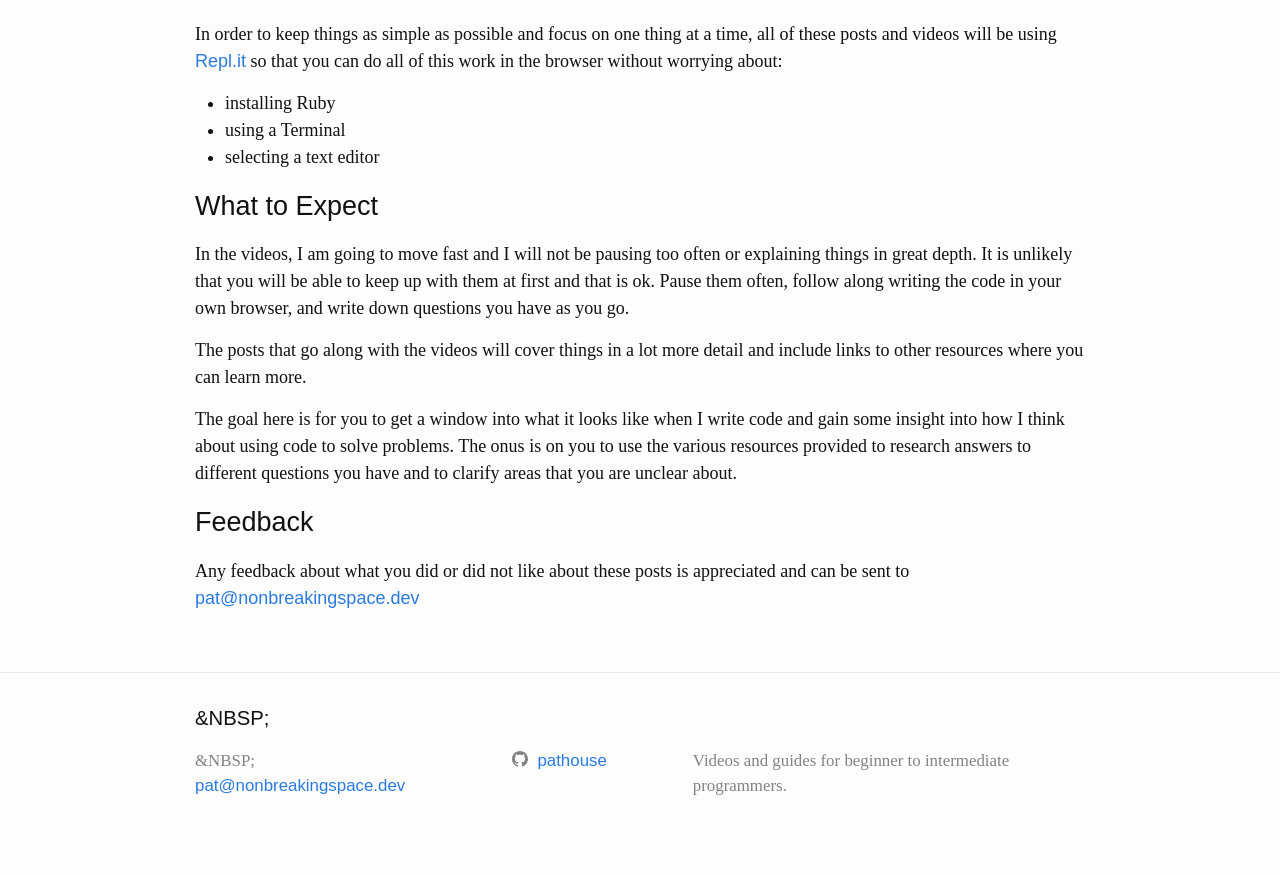
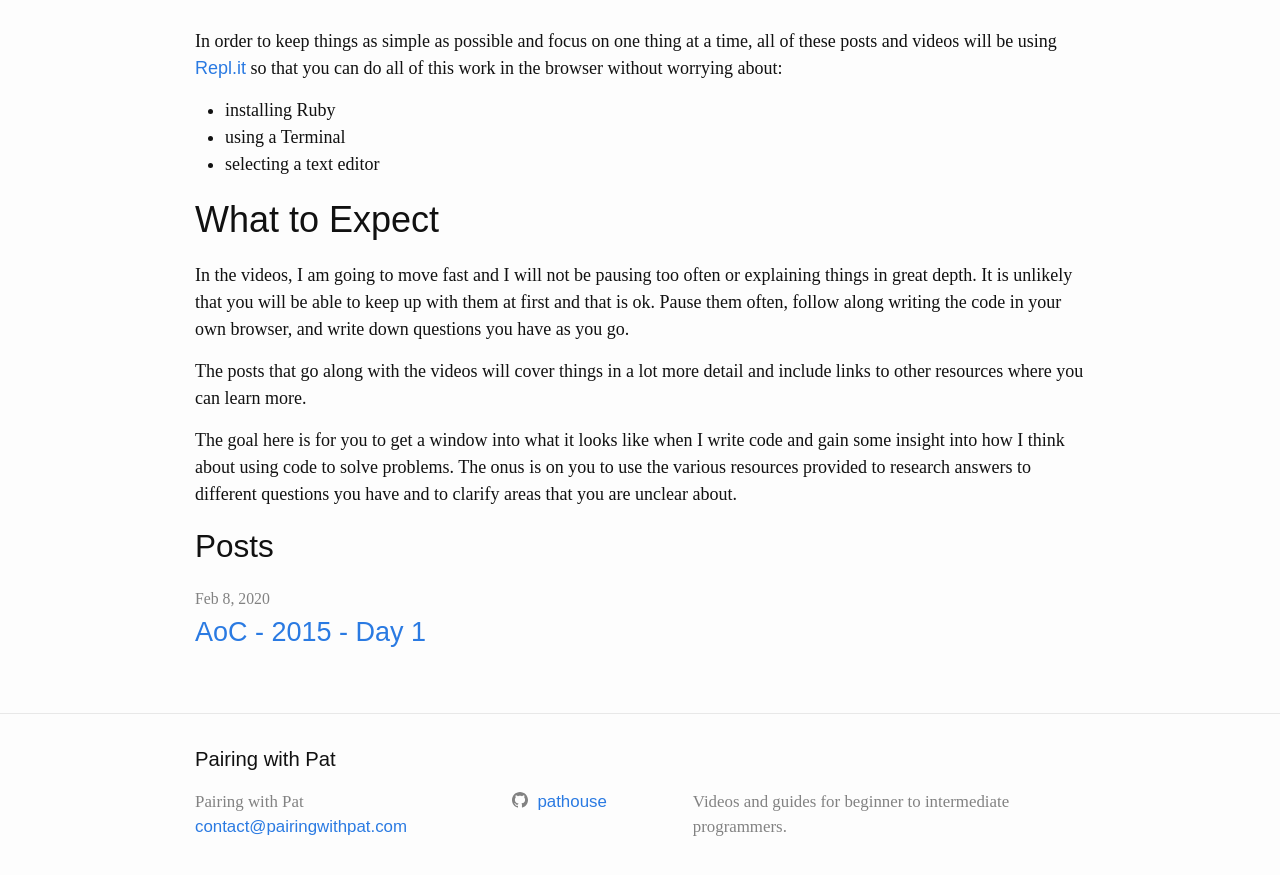
Before and after one commit to pathouse/non-breaking-space, a Jekyll site: the page built from advent-of-code.markdown, in a window 1280 px wide and 900 px high, scrolled down 1020 px. Shown: the top 875 px of the window. Built offline with Jekyll 4.4.1, drawn with Linux system fonts in a browser that asks for light colours; some of the changed text lies outside the part shown.

Commit message:
Rename and organize site
- rename site, new domain name
- create category page layout and organize posts into categories

```diff
--- a/_config.yml
+++ b/_config.yml
@@ -18,13 +18,14 @@
 # You can create any custom variable you would like, and they will be accessible
 # in the templates via {{ site.myvariable }}.
 
-title: "&NBSP;"
-email: pat@nonbreakingspace.dev
+title: "Pairing with Pat"
+email: contact@pairingwithpat.com
 description: >- # this means to ignore newlines until "baseurl:"
   Videos and guides for beginner to intermediate programmers.
 baseurl: "" # the subpath of your site, e.g. /blog
-url: "https://www.nonbreakingspace.dev"
+url: "https://www.pairingwithpat.com"
 github_username:  pathouse
+header_pages:
 
 # Build settings
 plugins:
--- /dev/null
+++ b/_layouts/category_page.html
@@ -0,0 +1,30 @@
+---
+layout: default
+---
+
+<div class="home">
+  {%- if page.title -%}
+  <h1 class="page-heading">{{ page.title }}</h1>
+  {%- endif -%}
+
+  {{ content }}
+
+  <h2 class="post-list-heading">Posts</h2>
+  <ul class="post-list">
+    {% assign aoc_posts = site.posts | where: "category", page.category  %}
+    {%- for post in aoc_posts -%}
+    <li>
+      {%- assign date_format = site.minima.date_format | default: "%b %-d, %Y" -%}
+      <span class="post-meta">{{ post.date | date: date_format }}</span>
+      <h3>
+        <a class="post-link" href="{{ post.url | relative_url }}">
+          {{ post.title | escape }}
+        </a>
+      </h3>
+      {%- if site.show_excerpts -%}
+      {{ post.excerpt }}
+      {%- endif -%}
+    </li>
+    {%- endfor -%}
+  </ul>
+</div>
--- a/_posts/advent_of_code/2020-02-08-introduction-to-advent-of-code.md
+++ b/advent-of-code.markdown
@@ -1,7 +1,8 @@
 ---
-layout: post
-title: 'Introduction to Advent of Code'
-summary: 'A series of posts in which we will work through the puzzles of Advent of Code.'
+layout: category_page
+title: 'Advent of Code'
+permalink: /advent-of-code/
+category: 'aoc'
 ---
 
 # Motivation
@@ -55,8 +56,3 @@ The posts that go along with the videos will cover things in a lot more detail a
 The goal here is for you to get a window into what it looks like when I write code and gain some insight into how I think about using code
 to solve problems. The onus is on you to use the various resources provided to research answers to different questions you have
 and to clarify areas that you are unclear about.
-
-# Feedback
-
-Any feedback about what you did or did not like about these posts is appreciated and can be sent to
-[pat@nonbreakingspace.dev](mailto:pat@nonbreakingspace.dev)
```
Also changed, not shown: _layouts/home.html (+17 -3 lines), _posts/advent_of_code/2015/2020-02-08-aoc-2015-day-1.md (+1 -0 lines), _posts/tools/2020-02-08-tools-hammerspoon.md (+1 -0 lines), _posts/walkthroughs/2020-02-08-make-this-website.md (renamed from _posts/2020-02-08-make-this-website.md, +1 -0 lines), about.markdown (deleted, +0 -18 lines), tools.markdown (added, +8 -0 lines), walkthroughs.markdown (added, +8 -0 lines).
